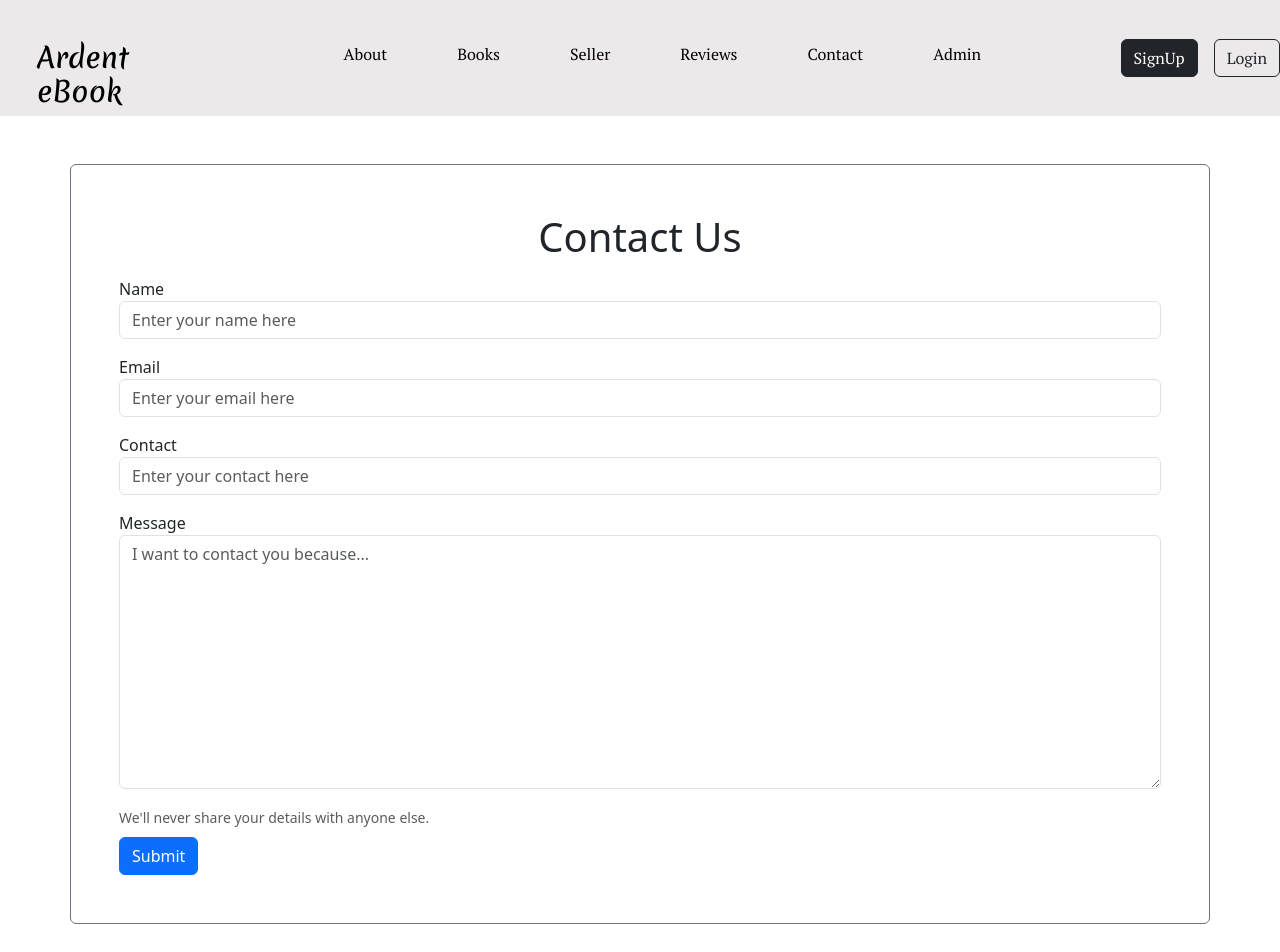
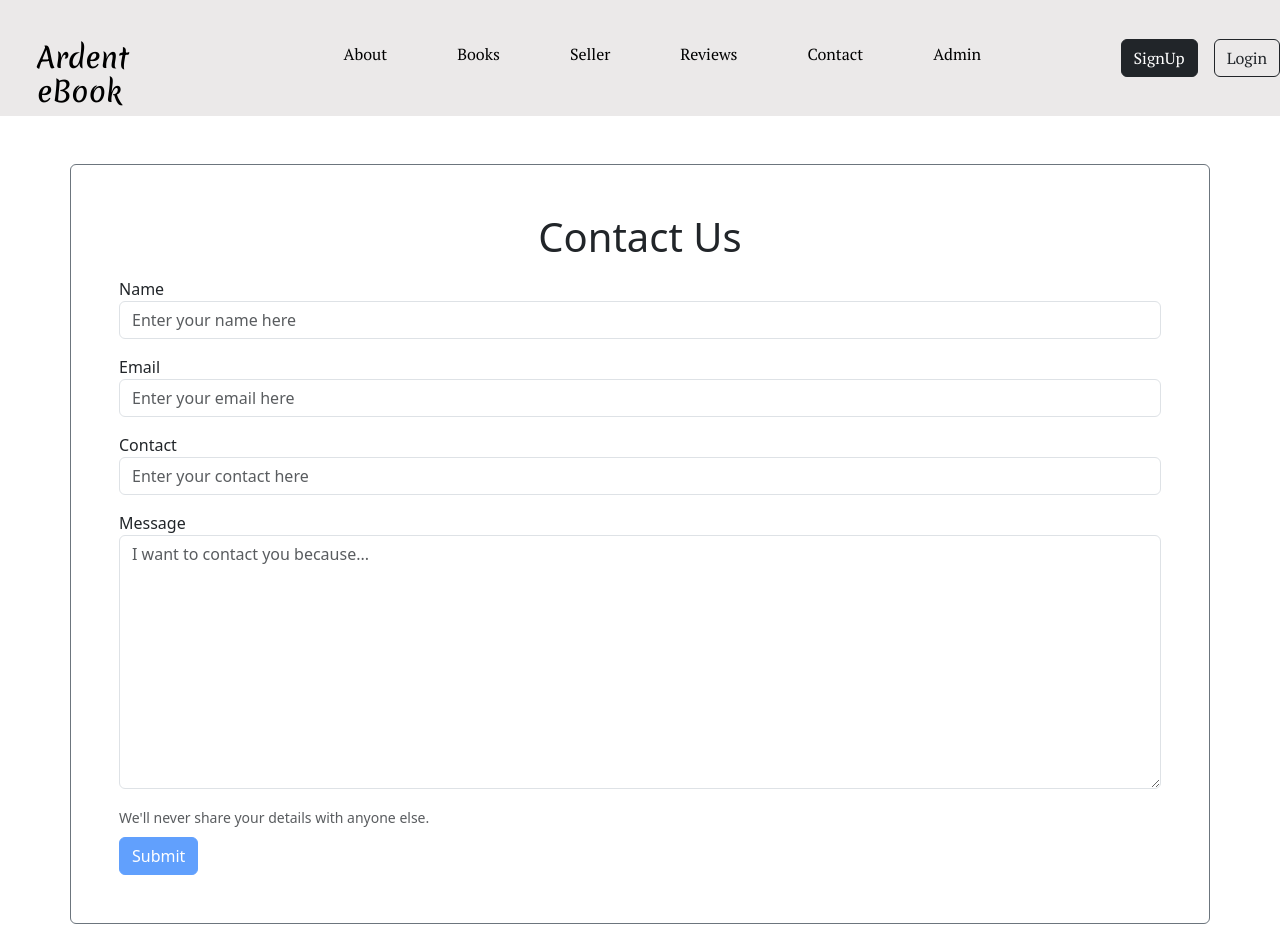
Before and after one commit to shreymishra13/Ardent, an Angular app in the folder ardent-angular/: page /contact in a window 1280 px wide. Shown: the top 952 px of the page. Built offline with nearby package versions, Linux system fonts and the light colour scheme.

Commit message:
Corrected the response of the form

```diff
--- a/ardent-angular/src/app/models/api-response.model.ts
+++ b/ardent-angular/src/app/models/api-response.model.ts
@@ -0,0 +1,5 @@
+export interface ApiResponse<T>{
+    success : boolean ,
+    message : String ,
+    data : T
+}
--- a/ardent-angular/src/app/pages/contact/contact.html
+++ b/ardent-angular/src/app/pages/contact/contact.html
@@ -3,25 +3,45 @@
 
     <form>
         <h1 class="text-center">Contact Us</h1>
+
+
+        <div *ngIf="apiResponse?.success" class="alert alert-success" role="alert">
+    Form Submitted Successfully
+</div>
+<div *ngIf="apiResponse && !apiResponse.success" class="alert alert-danger" role="alert">
+  Some error has occurred please retry or drop an email : admin@ardent.com
+</div>
         <div class="form-group my-3">
             <label for="name">Name</label>
-            <input type="text" class="form-control" placeholder="Enter your name here">
-
+            <input [formControl]="name" type="text" class="form-control" placeholder="Enter your name here" required>
+            <div *ngIf="name.invalid && name.touched" class="text-danger small mt-1">
+                <span *ngIf="name.errors?.['required']">Name is required</span>
+                <span *ngIf="name.errors?.['minlength']">Name must be at least 2 characters</span>
+            </div>
         </div>
         <div class="form-group my-3">
             <label for="email">Email</label>
-            <input type="email" class="form-control"  placeholder="Enter your email here">
-
+            <input [formControl]="email" type="email" class="form-control"  placeholder="Enter your email here" required>
+            <div *ngIf="email.invalid && email.touched" class="text-danger small mt-1">
+                <span *ngIf="email.errors?.['required']">Email is required</span>
+                <span *ngIf="email.errors?.['email']">Please enter a valid email</span>
+            </div>
         </div>
         <div class="form-group my-3">
             <label for="contact">Contact</label>
-            <input type="number" class="form-control" placeholder="Enter your contact here">
-
+            <input [formControl]="contact" type="number" class="form-control" placeholder="Enter your contact here" required>
+            <div *ngIf="contact.invalid && contact.touched" class="text-danger small mt-1">
+                <span *ngIf="contact.errors?.['required']">Contact is required</span>
+                <span *ngIf="contact.errors?.['pattern']">Contact must be 10 digits</span>
+            </div>
         </div>
         <div class="form-group my-3">
             <label for="message">Message</label>
-           <textarea name="message" class="form-control" cols="30" rows="10" maxlength="200" placeholder="I want to contact you because..." ></textarea>
-
+           <textarea [formControl]="message" name="message" class="form-control" cols="30" rows="10" maxlength="200" placeholder="I want to contact you because..."  required></textarea>
+           <div *ngIf="message.invalid && message.touched" class="text-danger small mt-1">
+                <span *ngIf="message.errors?.['required']">Message is required</span>
+                <span *ngIf="message.errors?.['minlength']">Message must be at least 10 characters</span>
+            </div>
         </div>
 
 
@@ -29,6 +49,7 @@
 
             <small id="emailHelp" class="form-text text-muted">We'll never share your details with anyone else.</small>
         </div>
-        <button type="submit" class="btn btn-primary">Submit</button>
+
+        <button type="button" (click)="submitForm()" [disabled]="name.invalid || email.invalid || contact.invalid || message.invalid" class="btn btn-primary">Submit</button>
     </form>
 </div>
--- a/ardent-angular/src/app/pages/contact/contact.ts
+++ b/ardent-angular/src/app/pages/contact/contact.ts
@@ -1,11 +1,56 @@
-import { Component } from '@angular/core';
+import { HttpClient } from '@angular/common/http';
+import { Component, inject } from '@angular/core';
+import { FormControl, ReactiveFormsModule, Validators } from '@angular/forms';
+import { ApiResponse } from '../../models/api-response.model';
+import { CommonModule } from '@angular/common';
+
 
 @Component({
   selector: 'app-contact',
-  imports: [],
+  imports: [ReactiveFormsModule, CommonModule],
   templateUrl: './contact.html',
   styleUrl: './contact.css',
 })
 export class Contact {
 
+ name = new FormControl('', [Validators.required, Validators.minLength(2)]);
+email = new FormControl('', [Validators.required, Validators.email]);
+contact = new FormControl('', [Validators.required, Validators.pattern(/^\d{10}$/)]);
+message = new FormControl('', [Validators.required, Validators.minLength(10)]);
+
+  private http = inject(HttpClient);
+
+  apiResponse: ApiResponse<any> | undefined ;
+
+  submitForm(){
+    // Validate all fields
+    if(this.name.invalid || this.email.invalid || this.contact.invalid || this.message.invalid) {
+      return;
+    }
+
+    const messageRequest = {
+      name : this.name.value,
+      email : this.email.value,
+      contact : this.contact.value,
+      message : this.message.value
+    }
+
+    this.http.post("http://localhost:8080/api/contact" ,
+      messageRequest
+    ).subscribe((res : any)=>{
+        this.apiResponse = res;
+        // Clear the form after successful submission
+        this.clearForm();
+
+
+    })
+  }
+
+  clearForm(){
+    this.name.reset();
+    this.email.reset();
+    this.contact.reset();
+    this.message.reset();
+  }
+
 }
```
